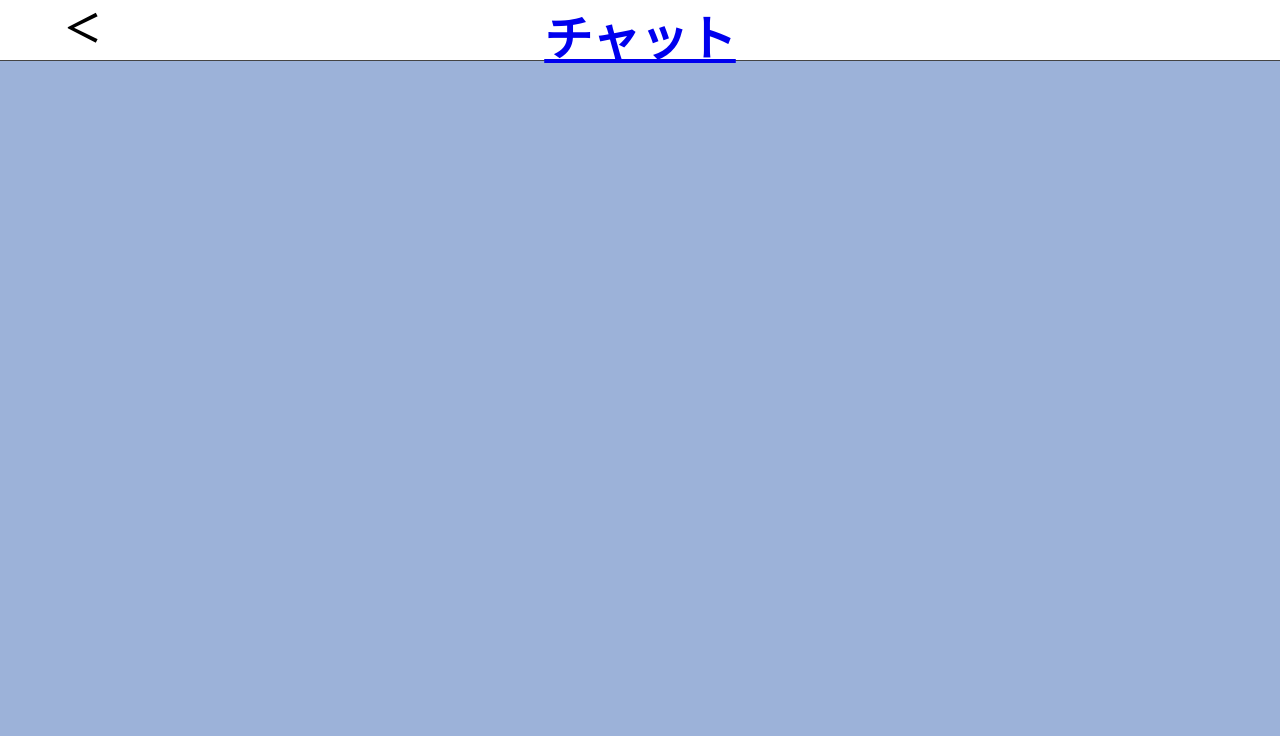
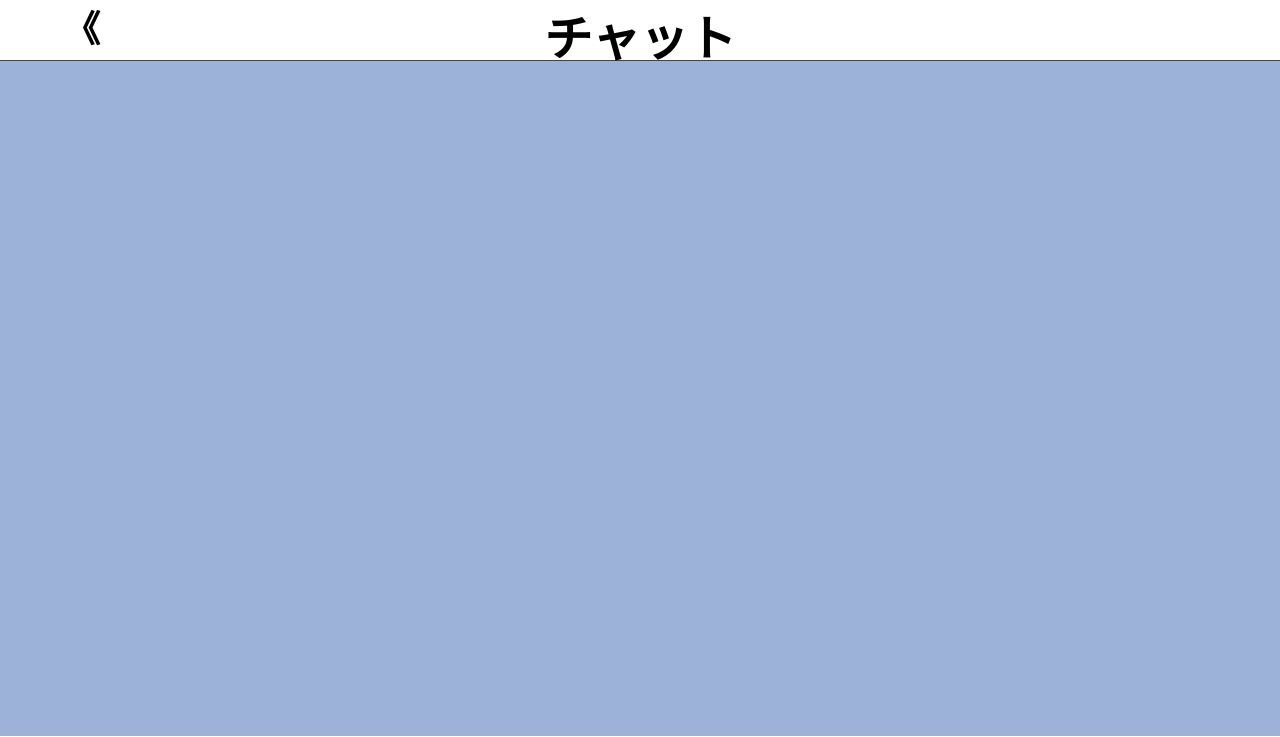
Before and after one commit to moriwakiren-fucc/writing-papers, a plain HTML site: page chat_all/index.html in a window 1280 px wide. Shown: the top 737 px of the page. Drawn offline with Linux system fonts and the light colour scheme.

Commit message:
Update index.html

```diff
--- a/chat_all/index.html
+++ b/chat_all/index.html
@@ -24,7 +24,7 @@
 
 <body>
   <header>
-    <h2><a href="../">＜</a></h2><h1><a href="#">チャット</a></h1>
+    <h2><a href="../">《</a></h2><h1>チャット</h1>
   </header>
 
   <main id="chat-container">
```
